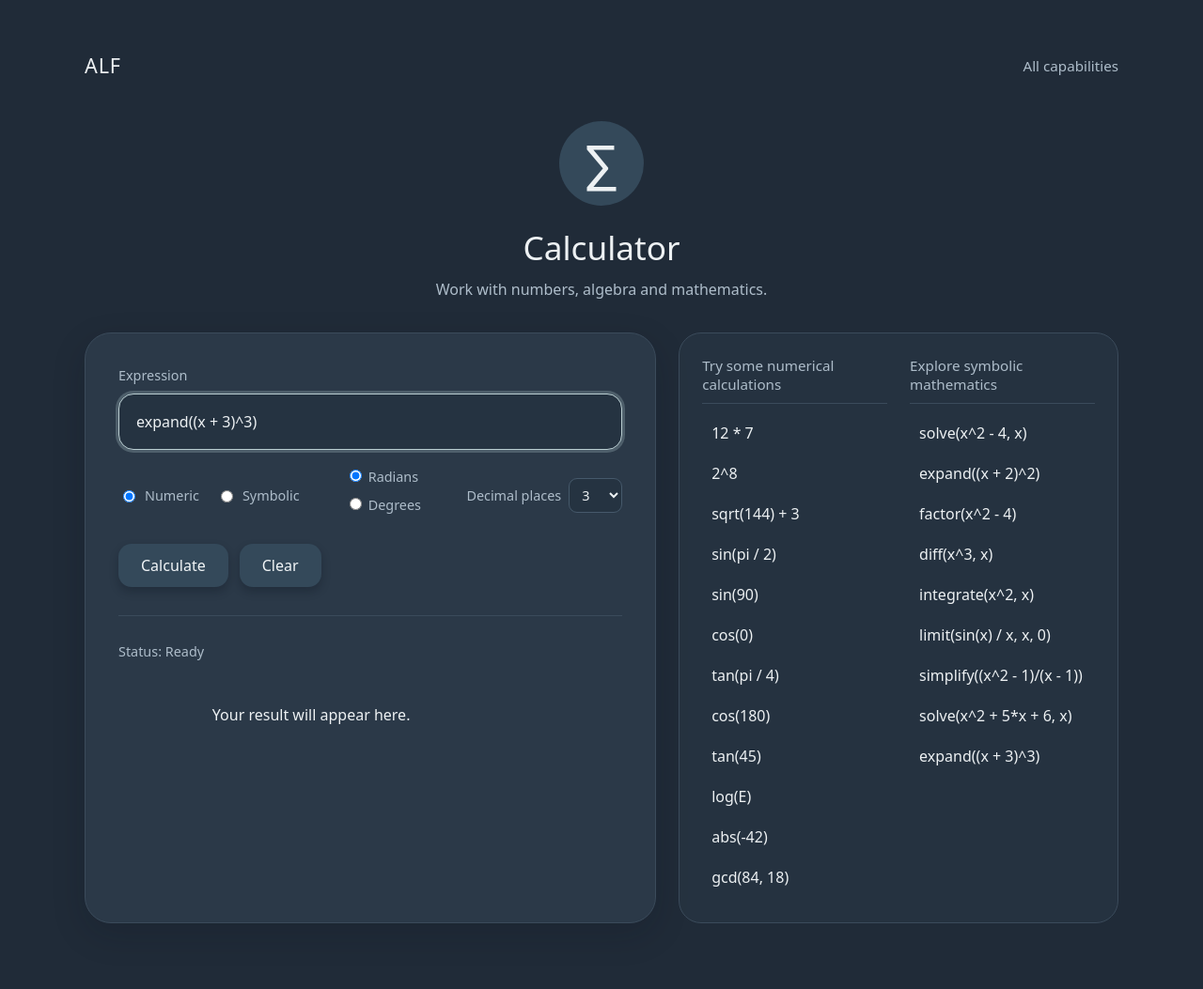
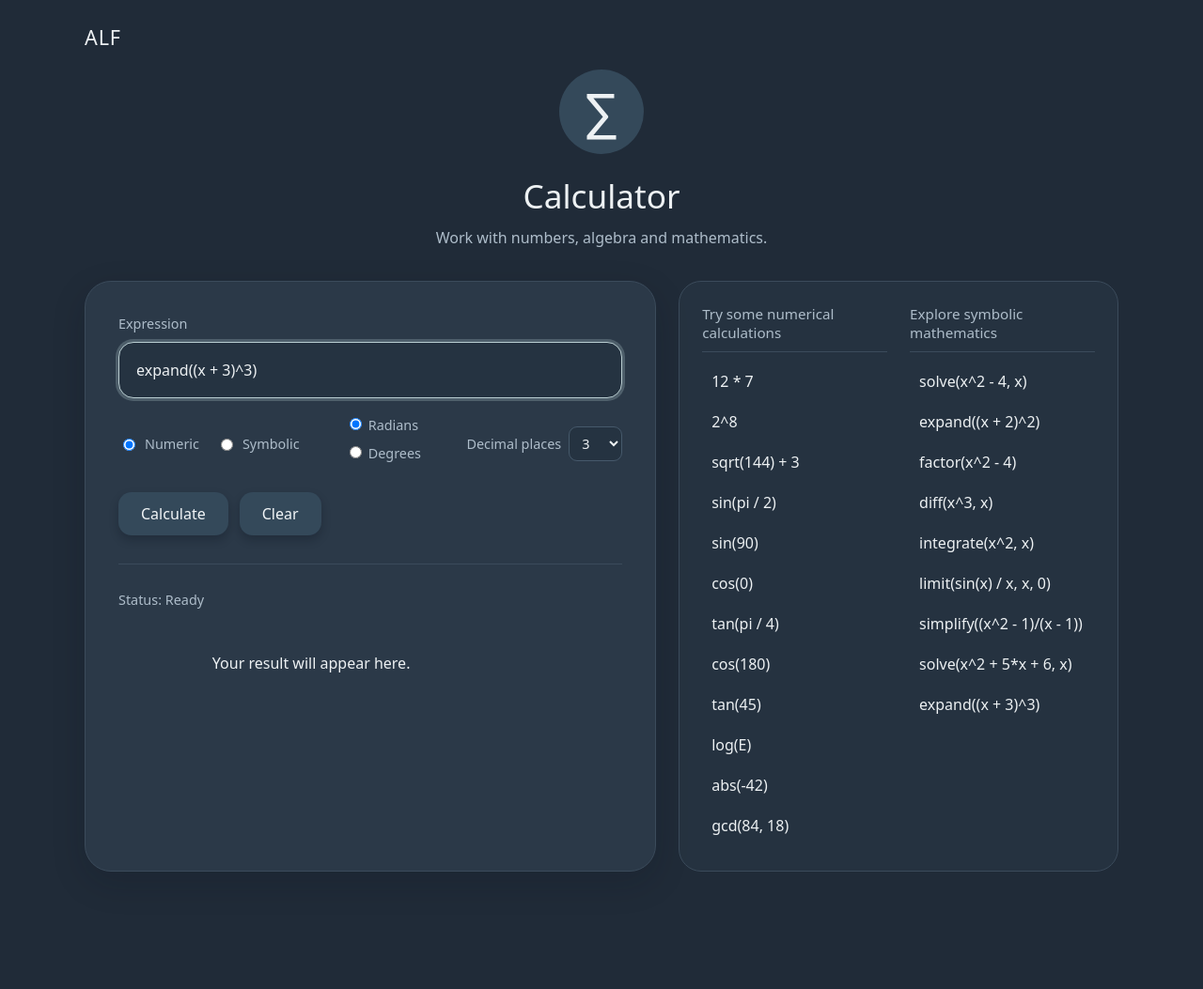
Before and after one commit to pierreworking-cyber/alf, a Flask app: page /calc in a window 1280 px wide. Shown: the whole page at 94% size. After the commit the page ends 928 px from the top, so only its background shows below. Run offline with Flask 3, Linux system fonts and the light colour scheme.

Commit message:
Tighten web workspace spacing

```diff
--- a/src/alf/web/templates/calc.html
+++ b/src/alf/web/templates/calc.html
@@ -10,14 +10,14 @@
     >
     <style>
         main {
-            padding: 55px 0 70px;
+            padding: 25px 0 50px;
         }
 
         .top {
             display: flex;
             align-items: center;
             justify-content: space-between;
-            margin-bottom: 45px;
+            margin-bottom: 20px;
         }
 
         .brand {
@@ -29,15 +29,6 @@
             text-decoration: none;
         }
 
-        .back {
-            color: #aebdca;
-            text-decoration: none;
-            font-size: 0.95rem;
-        }
-
-        .back:hover {
-            color: #edf1f3;
-        }
 
         .intro {
             text-align: center;
@@ -72,7 +63,6 @@
     <main>
         <div class="top">
             <a class="brand" href="{{ url_for('home') }}">ALF</a>
-            <a class="back" href="{{ url_for('home') }}">All capabilities</a>
         </div>
 
         <header class="intro">
```
Also changed, not shown: src/alf/web/templates/memories.html (+2 -12 lines), src/alf/web/templates/question.html (+2 -14 lines), src/alf/web/templates/remember.html (+2 -14 lines).
